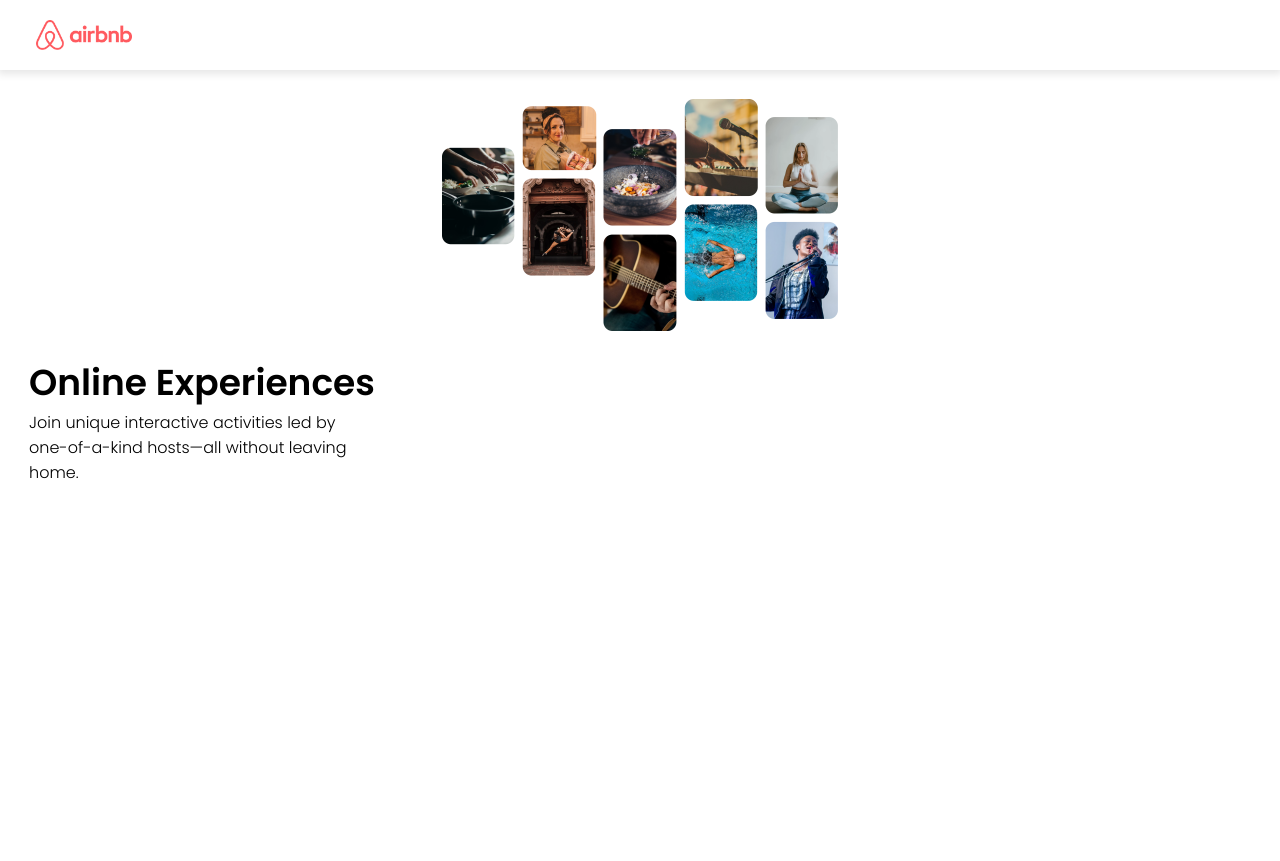
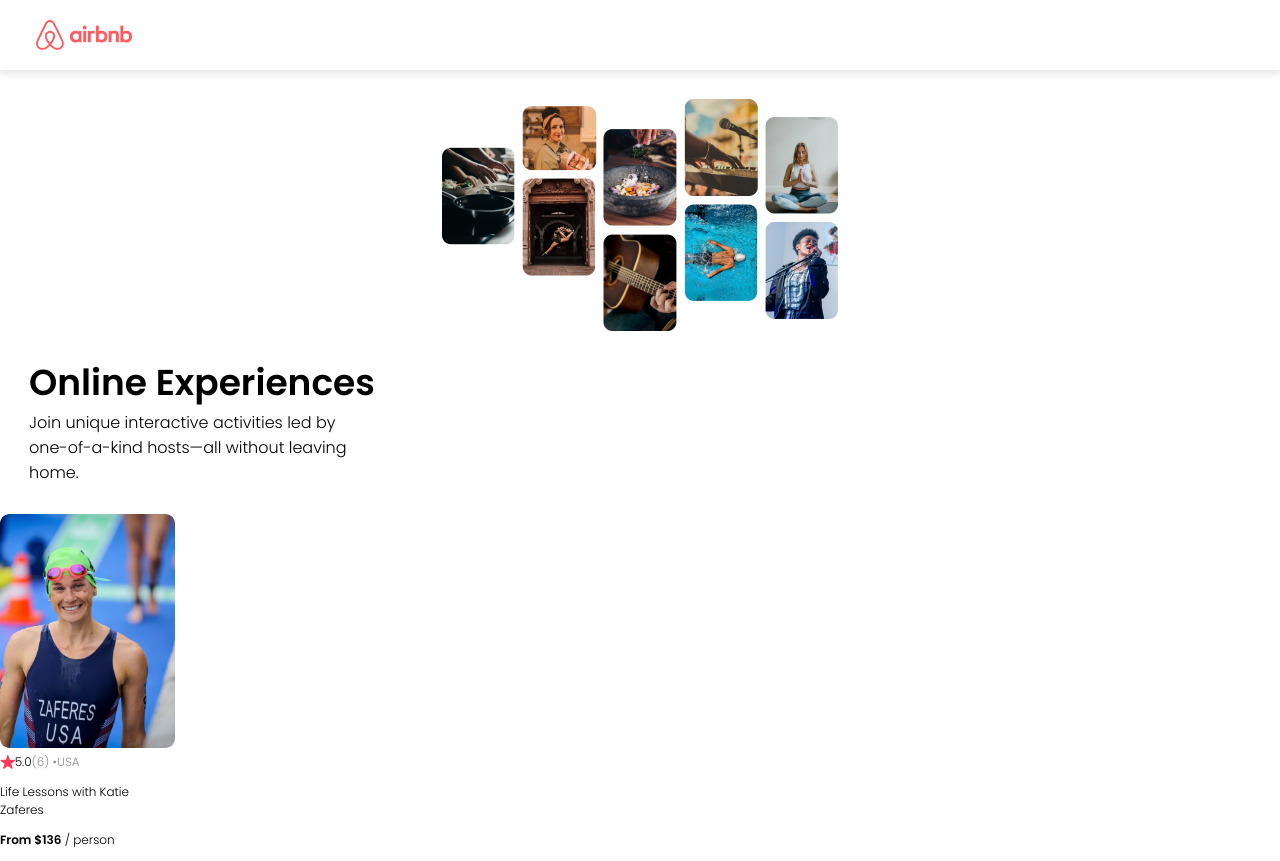
Before and after one commit to KwekuAmankwa/Airbnb-clone, a React (Vite) app: page / in a window 1280 px wide. Before the commit the page ends 800 px from the top, so only its background shows below. Built offline with nearby package versions, Linux system fonts and the light colour scheme.

Commit message:
coaches display

```diff
--- a/App.jsx
+++ b/App.jsx
@@ -1,12 +1,21 @@
 import React from "react"
 import Navbar from "./components/navbar"
 import Hero from "./components/hero"
+import Card from "./components/card"
 
 export default function App() {
     return(
         <div>
             <Navbar />
             <Hero />
+            <Card
+                img="katie-zaferes.png"
+                rating="5.0"
+                reviewCount={6}
+                location="USA"
+                title="Life Lessons with Katie Zaferes"
+                price={136}
+            />
         </div>
     )
 }
--- /dev/null
+++ b/components/card.jsx
@@ -0,0 +1,17 @@
+import React from "react"
+
+export default function Card(props){
+    return(
+        <div className="card">
+            <img src={`../images/${props.img}`} className="card--image" />
+            <div className="card--stats">
+                <img src="../images/star.png" className="card--star" />
+                <span>{props.rating}</span>
+                <span className="gray">({props.reviewCount}) • </span>
+                <span className="gray">{props.location}</span>
+            </div>
+            <p>{props.title}</p>
+            <p><span className="bold">From ${props.price}</span> / person</p>
+        </div>
+    )
+}
--- a/style.css
+++ b/style.css
@@ -5,6 +5,14 @@
 body {
     margin: 0;
     font-family: Poppins;
+}
+
+.bold {
+    font-weight: bold;
+}
+
+.gray {
+    color: #918E9B;
 }
 
 .navbar{
@@ -38,3 +46,22 @@
     margin: 0;
     width: 320px;
 }
+
+.card {
+    width: 175px;
+    font-size: 12px;
+}
+
+.card--image {
+    width: 100%;
+    border-radius: 9px;
+}
+
+.card--stats {
+    display: flex;
+    align-items: center;
+}
+
+.card--star {
+    height: 14px;
+}
```
Also changed, not shown: data.jsx (added, +41 -0 lines), images/katie-zaferes.png (added), images/star.png (added).
